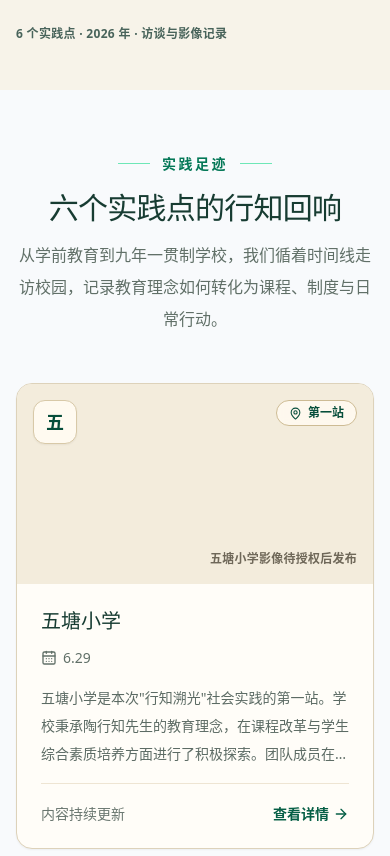
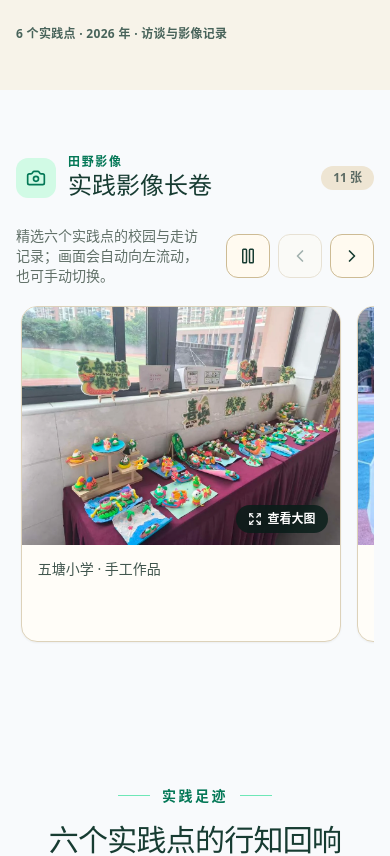
Before and after one commit to labman-1/xingzhisuguang, a React (Vite) app: page / in a window 390 px wide. Shown: the part 1634-2490 px from the top of the page. Built offline with nearby package versions, Linux system fonts and the light colour scheme.

Commit message:
feat(gallery): integrate practice photos

```diff
--- a/scripts/process-photos.mjs
+++ b/scripts/process-photos.mjs
@@ -13,7 +13,7 @@
  */
 
 import { readdir, mkdir } from 'node:fs/promises';
-import { extname, join, basename } from 'node:path';
+import { extname, join } from 'node:path';
 import { existsSync } from 'node:fs';
 import sharp from 'sharp';
 
--- a/src/components/PhotoWall.jsx
+++ b/src/components/PhotoWall.jsx
@@ -1,5 +1,14 @@
-import { Camera, ChevronLeft, ChevronRight, Expand, Image as ImageIcon, X } from 'lucide-react';
-import { useEffect, useId, useRef, useState } from 'react';
+import {
+  Camera,
+  ChevronLeft,
+  ChevronRight,
+  Expand,
+  Image as ImageIcon,
+  Pause,
+  Play,
+  X,
+} from 'lucide-react';
+import { useCallback, useEffect, useId, useRef, useState } from 'react';
 import ResponsiveImage from './ResponsiveImage';
 
 function normalizePhoto(photo, index, schoolName) {
@@ -26,10 +35,21 @@ function normalizePhoto(photo, index, schoolName) {
 }
 
 function prefersReducedMotion() {
-  return window.matchMedia?.('(prefers-reduced-motion: reduce)').matches ?? false;
+  return typeof window !== 'undefined' &&
+    (window.matchMedia?.('(prefers-reduced-motion: reduce)').matches ?? false);
 }
 
-export default function PhotoWall({ photos = [], schoolName = '' }) {
+export default function PhotoWall({
+  photos = [],
+  schoolName = '',
+  eyebrow = '现场影像',
+  title = '影像纪实',
+  description = '左右滑动浏览；聚焦图片区后可使用方向键。',
+  autoPlay = false,
+  showCredit = true,
+  id,
+  className = '',
+}) {
   const normalizedPhotos = (Array.isArray(photos) ? photos : [])
     .map((photo, index) => normalizePhoto(photo, index, schoolName))
     .filter((photo) => photo?.src);
@@ -42,6 +62,8 @@ export default function PhotoWall({ photos = [], schoolName = '' }) {
   const [activeIndex, setActiveIndex] = useState(null);
   const [canScrollBack, setCanScrollBack] = useState(false);
   const [canScrollForward, setCanScrollForward] = useState(false);
+  const [isAutoPlaying, setIsAutoPlaying] = useState(Boolean(autoPlay));
+  const [isInteractionPaused, setIsInteractionPaused] = useState(false);
   const activePhoto = activeIndex == null ? null : normalizedPhotos[activeIndex];
 
   useEffect(() => {
@@ -104,7 +126,7 @@ export default function PhotoWall({ photos = [], schoolName = '' }) {
     };
   }, [activeIndex, normalizedPhotos.length]);
 
-  const scrollRail = (direction) => {
+  const scrollRail = useCallback((direction) => {
     const rail = railRef.current;
     if (!rail) return;
     const distance = Math.max(rail.clientWidth * 0.82, 280) * direction;
@@ -113,7 +135,29 @@ export default function PhotoWall({ photos = [], schoolName = '' }) {
     } else {
       rail.scrollLeft += distance;
     }
-  };
+  }, []);
+
+  useEffect(() => {
+    if (!autoPlay || !isAutoPlaying || isInteractionPaused || activeIndex != null ||
+      normalizedPhotos.length < 2 || prefersReducedMotion()) return undefined;
+
+    const timer = window.setInterval(() => {
+      const rail = railRef.current;
+      if (!rail) return;
+      const reachedEnd = rail.scrollLeft + rail.clientWidth >= rail.scrollWidth - 4;
+      if (reachedEnd) {
+        if (typeof rail.scrollTo === 'function') {
+          rail.scrollTo({ left: 0, behavior: 'smooth' });
+        } else {
+          rail.scrollLeft = 0;
+        }
+        return;
+      }
+      scrollRail(1);
+    }, 5200);
+
+    return () => window.clearInterval(timer);
+  }, [activeIndex, autoPlay, isAutoPlaying, isInteractionPaused, normalizedPhotos.length, scrollRail]);
 
   const handleRailKeyDown = (event) => {
     if (event.key === 'ArrowLeft' || event.key === 'ArrowRight') {
@@ -133,14 +177,24 @@ export default function PhotoWall({ photos = [], schoolName = '' }) {
   };
 
   return (
-    <section aria-labelledby={headingId}>
+    <section
+      id={id}
+      className={className}
+      aria-labelledby={headingId}
+      onMouseEnter={() => setIsInteractionPaused(true)}
+      onMouseLeave={() => setIsInteractionPaused(false)}
+      onFocusCapture={() => setIsInteractionPaused(true)}
+      onBlurCapture={(event) => {
+        if (!event.currentTarget.contains(event.relatedTarget)) setIsInteractionPaused(false);
+      }}
+    >
       <div className="mb-6 flex flex-wrap items-center gap-3">
         <span className="flex h-10 w-10 items-center justify-center rounded-xl bg-emerald-100 text-emerald-700" aria-hidden="true">
           <Camera size={20} />
         </span>
         <div>
-          <p className="text-xs font-bold uppercase tracking-[0.14em] text-emerald-700">现场影像</p>
-          <h2 id={headingId} className="text-2xl font-bold text-[#173c32]">影像纪实</h2>
+          <p className="text-xs font-bold uppercase tracking-[0.14em] text-emerald-700">{eyebrow}</p>
+          <h2 id={headingId} className="text-2xl font-bold text-[#173c32]">{title}</h2>
         </div>
         <span className="ml-auto rounded-full bg-[#eee5d3] px-3 py-1 text-xs font-semibold text-[#5c6b64]">
           {normalizedPhotos.length > 0 ? `${normalizedPhotos.length} 张` : '整理中'}
@@ -150,8 +204,21 @@ export default function PhotoWall({ photos = [], schoolName = '' }) {
       {normalizedPhotos.length > 0 ? (
         <div className="relative">
           <div className="mb-4 flex items-center justify-between gap-4">
-            <p className="text-sm text-[#617068]">左右滑动浏览；聚焦图片区后可使用方向键。</p>
+            <p className="text-sm text-[#617068]">{description}</p>
             <div className="flex shrink-0 gap-2">
+              {autoPlay && normalizedPhotos.length > 1 && (
+                <button
+                  type="button"
+                  onClick={() => setIsAutoPlaying((playing) => !playing)}
+                  className="media-rail-button"
+                  aria-label={isAutoPlaying ? '暂停自动播放' : '继续自动播放'}
+                  aria-pressed={!isAutoPlaying}
+                >
+                  {isAutoPlaying
+                    ? <Pause aria-hidden="true" size={18} />
+                    : <Play aria-hidden="true" size={18} />}
+                </button>
+              )}
               <button
                 type="button"
                 onClick={() => scrollRail(-1)}
@@ -204,7 +271,7 @@ export default function PhotoWall({ photos = [], schoolName = '' }) {
                     </button>
                     <figcaption className="min-h-24 space-y-1 px-4 py-3 text-sm leading-6 text-[#41564e]">
                       <p>{photo.caption || photo.alt}</p>
-                      {photo.credit && (
+                      {showCredit && photo.credit && (
                         <p className="text-xs text-[#69766f]">
                           {photo.sourceUrl ? (
                             <a className="underline underline-offset-2 hover:text-emerald-800" href={photo.sourceUrl} target="_blank" rel="noopener noreferrer">
@@ -293,7 +360,7 @@ export default function PhotoWall({ photos = [], schoolName = '' }) {
               )}
             </div>
 
-            {activePhoto.credit && (
+            {showCredit && activePhoto.credit && (
               <p className="border-t border-white/15 px-4 py-3 text-xs text-emerald-100 sm:px-5">
                 图片：{activePhoto.credit}
               </p>
--- a/src/components/SchoolCard.jsx
+++ b/src/components/SchoolCard.jsx
@@ -47,6 +47,7 @@ export default function SchoolCard({ school, onClick }) {
             media={bannerImage}
             className="absolute inset-0"
             overlayClassName="bg-[#061b17]/64"
+            showCredit={false}
           />
           <div className="relative z-10 flex h-full items-start justify-between gap-3 p-4">
             <span className={`flex h-11 w-11 shrink-0 items-center justify-center rounded-xl text-lg font-black shadow-sm ${hasBanner ? 'bg-amber-300 text-emerald-950' : 'border border-[#d8c9a8] bg-[#fffaf0] text-emerald-900'}`} aria-hidden="true">
--- a/src/content/index.js
+++ b/src/content/index.js
@@ -26,6 +26,22 @@ function createImageSlot({ directory, alt, fallbackLabel, focalPoint = '50% 50%'
     focalPoint,
     assetDirectory: directory,
     fallbackLabel,
+  };
+}
+
+function createTeamBanner({ src, alt, caption, width, height, focalPoint = '50% 50%' }) {
+  return {
+    src,
+    srcSet: [],
+    sources: [],
+    sizes: '(min-width: 1024px) 33vw, (min-width: 640px) 50vw, 100vw',
+    alt,
+    caption,
+    credit: '行知溯光实践团队',
+    sourceUrl: '',
+    focalPoint,
+    width,
+    height,
   };
 }
 
@@ -72,10 +88,13 @@ export const practiceSites = [
     visit: { date: '2026-06-29', displayDate: '6.29', sequence: 1, stage: '第一站' },
     summary:
       '五塘小学是本次"行知溯光"社会实践的第一站。学校秉承陶行知先生的教育理念，在课程改革与学生综合素质培养方面进行了积极探索。团队成员在此开展了初步的校园参观与教师访谈，为后续调研奠定了基础。',
-    bannerImage: createImageSlot({
-      directory: 'media/wutang/backgrounds/',
-      alt: '五塘小学校园或课堂实践影像',
-      fallbackLabel: '五塘小学影像待授权后发布',
+    bannerImage: createTeamBanner({
+      src: 'media/wutang/campus-01.webp',
+      alt: '五塘小学教学楼与运动场',
+      caption: '五塘小学校园',
+      width: 1024,
+      height: 769,
+      focalPoint: '50% 52%',
     }),
     philosophyTags: [],
     practices: [
@@ -106,10 +125,13 @@ export const practiceSites = [
     visit: { date: '2026-07-01', displayDate: '7.1', sequence: 2, stage: '第二站' },
     summary:
       '燕子矶幼儿园是本次调研中唯一一所学前教育机构。园所以陶行知"生活教育"理念为指导，构建了独具特色的"三力课程体系"，并在日常教学中推行"小先生制"，让幼儿在互教互学中成长。本次访谈深入探讨了课程落地的具体实践、一线教师面临的困难与挑战，以及"小先生制"在学前教育阶段的创新应用。',
-    bannerImage: createImageSlot({
-      directory: 'media/yanziyou/backgrounds/',
-      alt: '燕子矶幼儿园校园或课堂实践影像',
-      fallbackLabel: '燕子矶幼儿园影像待授权后发布',
+    bannerImage: createTeamBanner({
+      src: 'media/yanziyou/campus-01.webp',
+      alt: '团队成员走进燕子矶幼儿园校园',
+      caption: '走进燕子矶幼儿园',
+      width: 1024,
+      height: 576,
+      focalPoint: '50% 48%',
     }),
     philosophyTags: ['生活即教育', '小先生制'],
     practices: [
@@ -165,10 +187,13 @@ export const practiceSites = [
     visit: { date: '2026-07-02', displayDate: '7.2', sequence: 3, stage: '第三站' },
     summary:
       '晓庄小学与陶行知先生有着深厚的历史渊源。作为晓庄地区的代表性小学，学校在传承行知精神、开展劳动教育与生活实践方面积累了丰富经验。团队成员在此围绕"教学做合一"理念在小学课堂中的落地展开了深入调研。',
-    bannerImage: createImageSlot({
-      directory: 'media/xiaozhuang/backgrounds/',
-      alt: '晓庄小学校园、课堂或历史影像',
-      fallbackLabel: '晓庄小学影像待授权后发布',
+    bannerImage: createTeamBanner({
+      src: 'media/xiaozhuang/campus-05.webp',
+      alt: '晓庄小学校园内的乐学棚与劳动实践区',
+      caption: '晓庄小学乐学棚',
+      width: 1600,
+      height: 900,
+      focalPoint: '50% 48%',
     }),
     philosophyTags: ['教学做合一'],
     practices: [
@@ -201,10 +226,13 @@ export const practiceSites = [
     visit: { date: '2026-07-02', displayDate: '7.2', sequence: 4, stage: '第四站' },
     summary:
       '小市中心小学位于南京城区，在素质教育与课程创新方面持续探索。学校将陶行知教育思想与现代教育技术相结合，形成了独具特色的校本课程体系。团队在此重点调研了城市小学如何在新时期背景下践行行知理念。',
-    bannerImage: createImageSlot({
-      directory: 'media/xiaoshi/backgrounds/',
-      alt: '小市中心小学校园或课堂实践影像',
-      fallbackLabel: '小市中心小学影像待授权后发布',
+    bannerImage: createTeamBanner({
+      src: 'media/xiaoshi/campus-02.webp',
+      alt: '小市中心小学行知教育文化墙',
+      caption: '小市中心小学行知文化墙',
+      width: 1600,
+      height: 1067,
+      focalPoint: '50% 48%',
     }),
     philosophyTags: [],
     practices: [{ id: 'xiaoshi-curriculum', title: '校本课程体系', publishStatus: draft }],
@@ -229,10 +257,13 @@ export const practiceSites = [
     visit: { date: '2026-07-03', displayDate: '7.3', sequence: 5, stage: '第五站' },
     summary:
       '南京晓庄实验学校是一所九年一贯制学校，在晓庄教育体系中承担着重要的实验与示范功能。学校在课程整合、跨学科教学以及学生自主学习能力培养方面进行了大量创新实践，为团队提供了丰富的调研素材。',
-    bannerImage: createImageSlot({
-      directory: 'media/xiaozhuangshiyan/backgrounds/',
-      alt: '南京晓庄实验学校校园或课堂实践影像',
-      fallbackLabel: '南京晓庄实验学校影像待授权后发布',
+    bannerImage: createTeamBanner({
+      src: 'media/xiaozhuangshiyan/campus-02.webp',
+      alt: '南京晓庄实验学校校史与校风展墙',
+      caption: '南京晓庄实验学校文化展墙',
+      width: 1600,
+      height: 1200,
+      focalPoint: '50% 46%',
     }),
     philosophyTags: [],
     practices: [
@@ -261,10 +292,13 @@ export const practiceSites = [
     visit: { date: '2026-07-03', displayDate: '7.3', sequence: 6, stage: '第六站' },
     summary:
       '晓庄附属小学是本次社会实践的最后一站。学校依托晓庄教育集团的资源优势，在教师专业发展与校本教研方面形成了鲜明特色。团队在此对为期五天的调研进行了总结性访谈与资料收集，为后续成果整理积累了宝贵的一手素材。',
-    bannerImage: createImageSlot({
-      directory: 'media/xiaozhuangfushu/backgrounds/',
-      alt: '晓庄附属小学校园或课堂实践影像',
-      fallbackLabel: '晓庄附属小学影像待授权后发布',
+    bannerImage: createTeamBanner({
+      src: 'media/xiaozhuangfushu/campus-02.webp',
+      alt: '南京晓庄学院附属小学校门',
+      caption: '晓庄附属小学校门',
+      width: 1024,
+      height: 768,
+      focalPoint: '50% 45%',
     }),
     philosophyTags: [],
     practices: [
--- a/src/pages/HomePage.jsx
+++ b/src/pages/HomePage.jsx
@@ -1,4 +1,5 @@
 import Hero from '../components/Hero';
+import PhotoWall from '../components/PhotoWall';
 import SchoolList from '../components/SchoolList';
 import {
   getVisibleEducationalIdeas,
@@ -12,6 +13,17 @@ export default function HomePage() {
   const publishedIdeas = getVisibleEducationalIdeas();
   const sites = getVisiblePracticeSites();
   const practiceYear = sites[0]?.visit?.date?.slice(0, 4);
+  const galleryHighlights = sites.flatMap((site) => {
+    const gallery = Array.isArray(site.gallery) ? site.gallery : [];
+    const landscapePhotos = gallery.filter((photo) => !photo.width || !photo.height || photo.width >= photo.height);
+    const selected = landscapePhotos.slice(0, 2);
+
+    return selected.map((photo) => ({
+      ...photo,
+      id: `home-${site.id}-${photo.id}`,
+      caption: `${site.name} · ${photo.caption || '实践影像'}`,
+    }));
+  });
 
   return (
     <>
@@ -22,6 +34,17 @@ export default function HomePage() {
         siteCount={sites.length}
         practiceYear={practiceYear}
       />
+      <PhotoWall
+        id="practice-gallery"
+        className="mx-auto w-full max-w-7xl scroll-mt-24 px-4 py-16 sm:px-6 md:py-24"
+        photos={galleryHighlights}
+        schoolName="六个实践点"
+        eyebrow="田野影像"
+        title="实践影像长卷"
+        description="精选六个实践点的校园与走访记录；画面会自动向左流动，也可手动切换。"
+        autoPlay
+        showCredit={false}
+      />
       <SchoolList schools={sites} />
     </>
   );
```
Also changed, not shown: src/components/SchoolDetail.jsx (+8 -1 lines), 2 other files (tests, documents, lock files or other folders).
